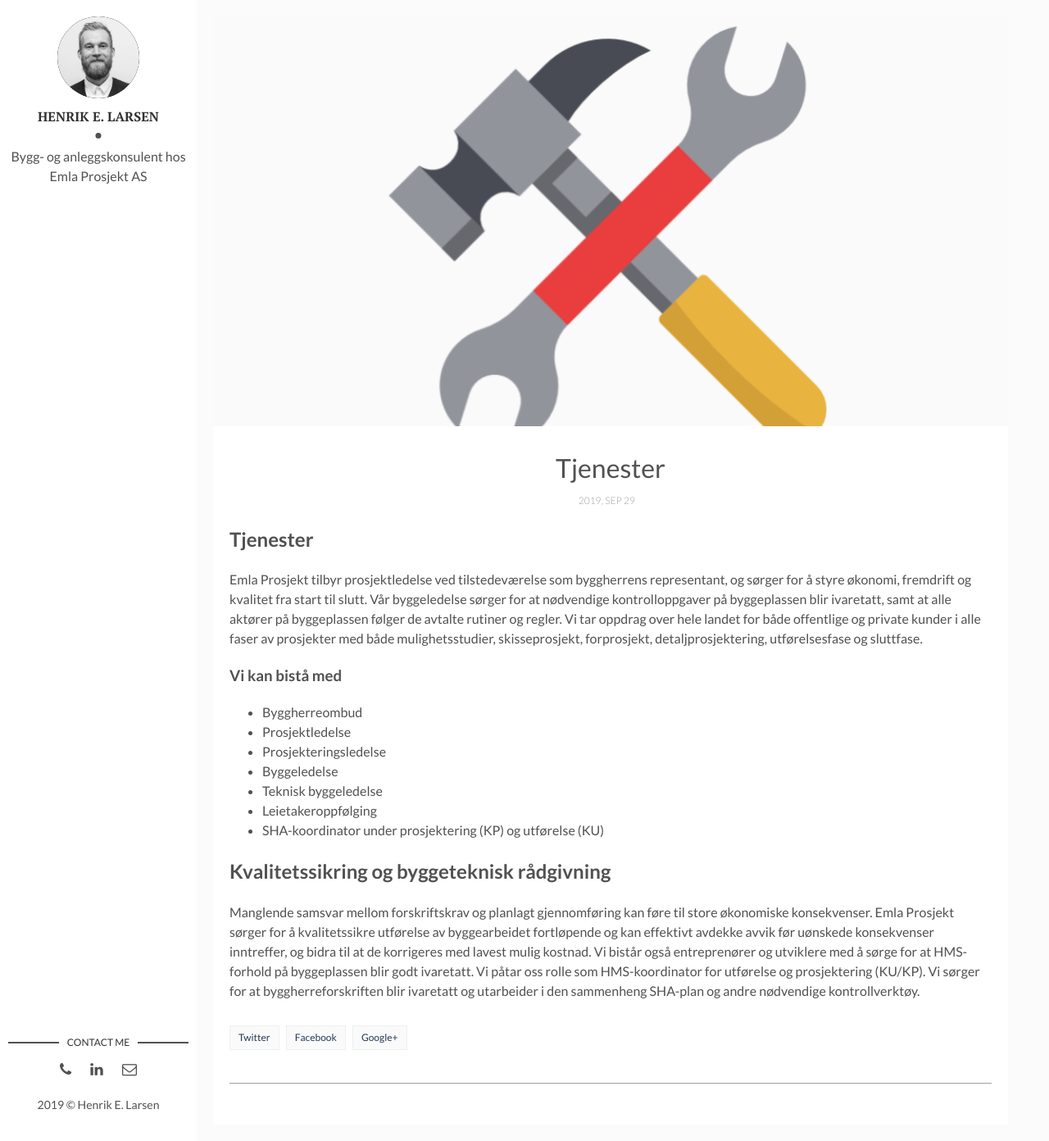
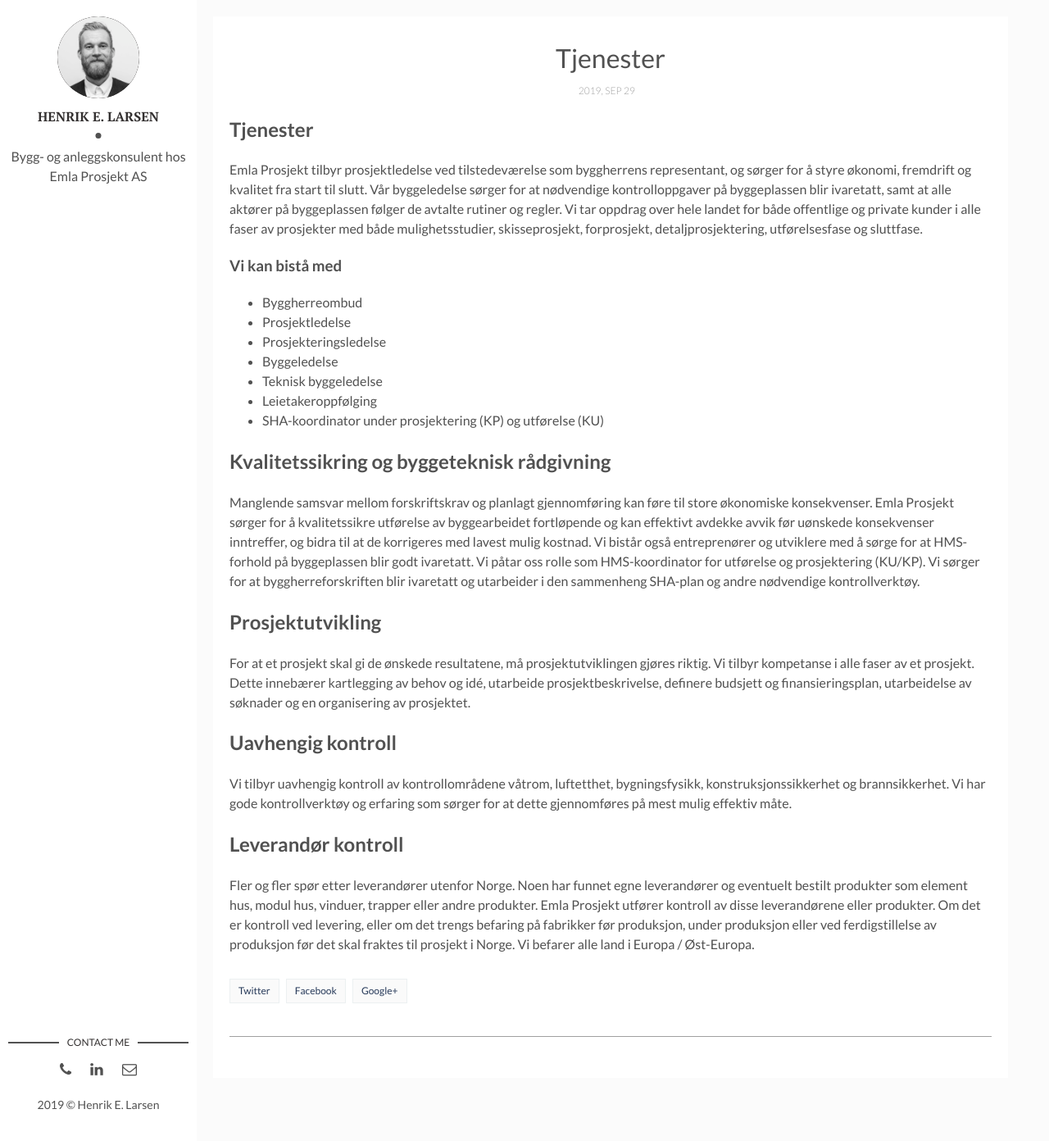
Before and after one commit to olekenneth/emla, a Jekyll site: the page built from _posts/2019-09-29-tjenester.markdown, in a window 1280 px wide and 1392 px high. Shown: the whole window at 82% size. Built offline with Jekyll 4.4.1, drawn with Linux system fonts in a browser that asks for light colours.

Commit message:
Update 2019-09-29-tjenester.markdown

```diff
--- a/_posts/2019-09-29-tjenester.markdown
+++ b/_posts/2019-09-29-tjenester.markdown
@@ -2,8 +2,7 @@
 layout: post
 title: Tjenester
 date: 2019-09-29 13:45:20 +0300
-img: tools-and-utensils-rect.png
-fig-caption: # Add figcaption (optional)
+
 ---
 
 
@@ -27,3 +26,17 @@ Vi tar oppdrag over hele landet for både offentlige og private kunder i alle fa
 ## Kvalitetssikring og byggeteknisk rådgivning
 
 Manglende samsvar mellom forskriftskrav og planlagt gjennomføring kan føre til store økonomiske konsekvenser. Emla Prosjekt sørger for å kvalitetssikre utførelse av byggearbeidet fortløpende og kan effektivt avdekke avvik før uønskede konsekvenser inntreffer, og bidra til at de korrigeres med lavest mulig kostnad. Vi bistår også entreprenører og utviklere med å sørge for at HMS-forhold på byggeplassen blir godt ivaretatt. Vi påtar oss rolle som HMS-koordinator for utførelse og prosjektering (KU/KP). Vi sørger for at byggherreforskriften blir ivaretatt og utarbeider i den sammenheng SHA-plan og andre nødvendige kontrollverktøy.
+
+
+## Prosjektutvikling
+For at et prosjekt skal gi de ønskede resultatene, må prosjektutviklingen gjøres riktig. Vi tilbyr kompetanse i alle faser av et prosjekt. Dette innebærer kartlegging av behov og idé, utarbeide prosjektbeskrivelse, definere budsjett og finansieringsplan, utarbeidelse av søknader og en organisering av prosjektet.
+
+
+## Uavhengig kontroll
+Vi tilbyr uavhengig kontroll av kontrollområdene våtrom, luftetthet, bygningsfysikk, konstruksjonssikkerhet og brannsikkerhet. Vi har gode kontrollverktøy og erfaring som sørger for at dette gjennomføres på mest mulig effektiv måte.
+
+
+## Leverandør kontroll
+Fler og fler spør etter leverandører utenfor Norge. Noen har funnet egne leverandører og eventuelt bestilt produkter som element hus, modul hus, vinduer, trapper eller andre produkter.
+Emla Prosjekt utfører kontroll av disse leverandørene eller produkter. Om det er kontroll ved levering, eller om det trengs befaring på fabrikker før produksjon, under produksjon eller ved ferdigstillelse av produksjon før det skal fraktes til prosjekt i Norge.
+Vi befarer alle land i Europa / Øst-Europa.
```
